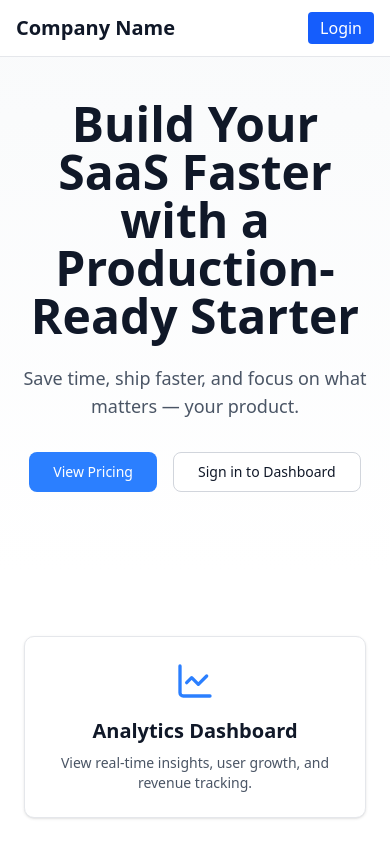
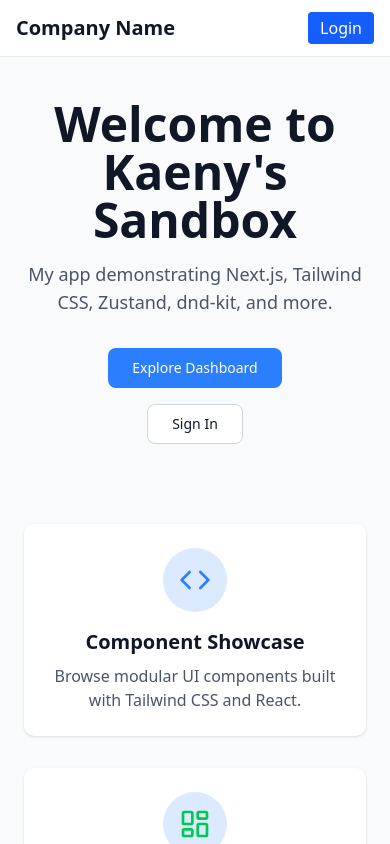
Before and after one commit to kitocole/nextjs-dashboard, a Next.js app: page / in a window 390 px wide. Built offline with nearby package versions, Linux system fonts and the light colour scheme; no server answers.

Commit message:
fix mobile and home page

```diff
--- a/app/(protected)/dashboard/page.tsx
+++ b/app/(protected)/dashboard/page.tsx
@@ -12,6 +12,7 @@ import {
   UserPlus,
   CreditCard,
   UserX,
+  GripVertical,
 } from 'lucide-react';
 import { SkeletonChart } from '@/components/dashboard/SkeletonChart';
 import { UserTypePie } from '@/components/dashboard/UserTypePie';
@@ -25,7 +26,13 @@ import {
   useSensors,
   DragEndEvent,
 } from '@dnd-kit/core';
-import { arrayMove, SortableContext, sortableKeyboardCoordinates } from '@dnd-kit/sortable';
+import {
+  arrayMove,
+  SortableContext,
+  sortableKeyboardCoordinates,
+  useSortable,
+} from '@dnd-kit/sortable';
+import { CSS } from '@dnd-kit/utilities';
 import SortableCard from '@/components/dashboard/SortableCard';
 
 export default function DashboardPage() {
@@ -48,6 +55,16 @@ export default function DashboardPage() {
       ) as string[];
     }
     return ['revenue', 'users', 'retention', 'signups', 'subscriptions', 'churn'];
+  });
+
+  // --- Charts DnD setup ---
+  const [charts, setCharts] = useState<string[]>(() => {
+    if (typeof window !== 'undefined') {
+      return JSON.parse(
+        localStorage.getItem('dashboard-charts') || '["line","pie","bar"]',
+      ) as string[];
+    }
+    return ['line', 'pie', 'bar'];
   });
 
   const cardDetails: Record<string, StatCardProps> = useMemo(
@@ -113,7 +130,8 @@ export default function DashboardPage() {
     useSensor(PointerSensor),
     useSensor(KeyboardSensor, { coordinateGetter: sortableKeyboardCoordinates }),
   );
-  const handleDragEnd = (event: DragEndEvent) => {
+
+  const handleCardDragEnd = (event: DragEndEvent) => {
     const { active, over } = event;
     if (over && active.id !== over.id) {
       setCards((items) => {
@@ -126,10 +144,27 @@ export default function DashboardPage() {
     }
   };
 
+  const handleChartDragEnd = (event: DragEndEvent) => {
+    const { active, over } = event;
+    if (over && active.id !== over.id) {
+      setCharts((items) => {
+        const oldIndex = items.indexOf(active.id as string);
+        const newIndex = items.indexOf(over.id as string);
+        const reordered = arrayMove(items, oldIndex, newIndex);
+        localStorage.setItem('dashboard-charts', JSON.stringify(reordered));
+        return reordered;
+      });
+    }
+  };
+
   return (
     <div className="flex flex-col gap-8 bg-white p-8 text-gray-900 md:p-10 dark:bg-gray-900 dark:text-gray-100">
       {/* Stat cards */}
-      <DndContext sensors={sensors} collisionDetection={closestCenter} onDragEnd={handleDragEnd}>
+      <DndContext
+        sensors={sensors}
+        collisionDetection={closestCenter}
+        onDragEnd={handleCardDragEnd}
+      >
         <SortableContext items={cards}>
           <div className="animate-fade-in grid grid-cols-[repeat(auto-fit,minmax(240px,1fr))] gap-6">
             {loading || !stats
@@ -145,12 +180,48 @@ export default function DashboardPage() {
       {loading ? (
         <SkeletonChart />
       ) : (
-        <div className="animate-fade-in grid gap-6 md:grid-cols-2">
-          <Chart />
-          <UserTypePie />
-          <NewSignupsBar />
-        </div>
+        <DndContext
+          sensors={sensors}
+          collisionDetection={closestCenter}
+          onDragEnd={handleChartDragEnd}
+        >
+          <SortableContext items={charts}>
+            <div className="animate-fade-in grid gap-6 md:grid-cols-2">
+              {charts.map((id) => (
+                <SortableChartItem key={id} id={id}>
+                  {
+                    {
+                      line: <Chart />,
+                      pie: <UserTypePie />,
+                      bar: <NewSignupsBar />,
+                    }[id]
+                  }
+                </SortableChartItem>
+              ))}
+            </div>
+          </SortableContext>
+        </DndContext>
       )}
     </div>
   );
 }
+
+// Sortable wrapper for chart components with drag-handle
+function SortableChartItem({ id, children }: { id: string; children: React.ReactNode }) {
+  const { attributes, listeners, setNodeRef, transform, transition } = useSortable({ id });
+  const style = {
+    transform: CSS.Transform.toString(transform),
+    transition,
+    position: 'relative' as const,
+  };
+  return (
+    <div ref={setNodeRef} style={style}>
+      <GripVertical
+        {...attributes}
+        {...listeners}
+        className="absolute top-2 right-2 cursor-grab text-gray-500 hover:text-gray-700 dark:text-gray-400 dark:hover:text-gray-200"
+      />
+      {children}
+    </div>
+  );
+}
--- a/app/(protected)/layout.tsx
+++ b/app/(protected)/layout.tsx
@@ -11,11 +11,10 @@ export default async function ProtectedLayout({ children }: { children: ReactNod
 
   return (
     <div className="flex flex-1 flex-col md:flex-row">
-      {/* Sidebar */}
-      <aside className="sticky top-[2.5rem] h-[calc(100vh-2.5rem)] bg-white dark:bg-gray-900">
+      {/* desktop-only sidebar */}
+      <aside className="sticky top-[2.5rem] hidden h-[calc(100vh-2.5rem)] bg-white md:block dark:bg-gray-900">
         <Sidebar />
       </aside>
-
       {/* Main content area flips light↔dark */}
       <div className="flex flex-1 flex-col overflow-hidden bg-white dark:bg-gray-900">
         <main className="flex-1 overflow-y-auto p-4 md:p-8">{children}</main>
--- a/app/layout.tsx
+++ b/app/layout.tsx
@@ -3,6 +3,7 @@ import './globals.css';
 import { Navbar } from '@/components/layout/Navbar';
 import { SidebarResizeHandler } from '@/components/layout/SidebarResizeHandler';
 import { Providers } from './providers';
+
 export const metadata = {
   title: 'Sandbox App',
   description: 'Kaenys Sandbox App',
@@ -13,14 +14,18 @@ export const metadata = {
     apple: '/assets/favicon.svg', // <link rel="apple-touch-icon">
   },
 };
+
 export default function RootLayout({ children }: { children: React.ReactNode }) {
   return (
     <html lang="en" className="h-full" suppressHydrationWarning>
       <body className="flex h-full flex-col">
         <Providers>
+          {/* Nav + (invisible on mobile) sidebar handler */}
           <Navbar />
           <SidebarResizeHandler />
-          <main className="mt-5 flex-1 overflow-hidden">{children}</main>
+
+          {/* allow vertical scrolling */}
+          <main className="mt-5 flex-1 overflow-y-auto">{children}</main>
         </Providers>
       </body>
     </html>
--- a/app/page.tsx
+++ b/app/page.tsx
@@ -1,100 +1,79 @@
 // app/page.tsx
-'use client';
-
-import { useSession } from 'next-auth/react';
-import { useRouter } from 'next/navigation';
-import {
-  LineChart,
-  Bell,
-  Settings as Cog,
-  LockKeyhole,
-  ShieldCheck,
-  CreditCard,
-} from 'lucide-react';
+import Link from 'next/link';
+import { Code, LayoutDashboard, Moon, LockKeyhole, ChartPie, Move } from 'lucide-react';
 import { Button } from '@/components/ui/button';
 
-export default function Home() {
-  const { status } = useSession();
-  const router = useRouter();
-  const isAuthenticated = status === 'authenticated';
-
+export default function HomePage() {
   const features = [
     {
-      icon: <LineChart className="h-10 w-10 text-blue-500 dark:text-blue-400" />,
-      title: 'Analytics Dashboard',
-      description: 'View real-time insights, user growth, and revenue tracking.',
+      icon: <Code className="h-8 w-8 text-blue-500 dark:text-blue-400" />,
+      title: 'Component Showcase',
+      description: 'Browse modular UI components built with Tailwind CSS and React.',
     },
     {
-      icon: <Bell className="h-10 w-10 text-blue-500 dark:text-blue-400" />,
-      title: 'Notification System',
-      description: 'Keep users informed with a dynamic notification feed.',
+      icon: <LayoutDashboard className="h-8 w-8 text-green-500 dark:text-green-400" />,
+      title: 'Dynamic Dashboard',
+      description: 'Drag & drop cards, reorder widgets, and customize your view.',
     },
     {
-      icon: <Cog className="h-10 w-10 text-blue-500 dark:text-blue-400" />,
-      title: 'Customizable Settings',
-      description: 'Manage profile, preferences, and account settings easily.',
+      icon: <Moon className="h-8 w-8 text-purple-500 dark:text-purple-400" />,
+      title: 'Dark & Light Mode',
+      description: 'Toggle themes seamlessly with next-themes integration.',
     },
     {
-      icon: <LockKeyhole className="h-10 w-10 text-blue-500 dark:text-blue-400" />,
+      icon: <LockKeyhole className="h-8 w-8 text-red-500 dark:text-red-400" />,
       title: 'Authentication',
-      description: 'Secure login and logout with protected routes.',
+      description: 'Secure login flows via NextAuth (GitHub & Google).',
     },
     {
-      icon: <ShieldCheck className="h-10 w-10 text-blue-500 dark:text-blue-400" />,
-      title: 'Security Features',
-      description: 'Built with security best practices to protect your data.',
+      icon: <ChartPie className="h-8 w-8 text-yellow-500 dark:text-yellow-400" />,
+      title: 'Data Visualization',
+      description: 'Interactive charts powered by React chart libraries.',
     },
     {
-      icon: <CreditCard className="h-10 w-10 text-blue-500 dark:text-blue-400" />,
-      title: 'Pricing Plans',
-      description: 'Simple, flexible pricing for startups and growing businesses.',
+      icon: <Move className="h-8 w-8 text-indigo-500 dark:text-indigo-400" />,
+      title: 'Drag & Drop',
+      description: 'Intuitive interactions powered by dnd-kit.',
     },
   ];
 
   return (
-    <>
-      {/* Hero Section */}
-      <section className="w-full bg-gradient-to-b from-gray-50 to-white py-20 text-center dark:from-gray-950 dark:to-gray-900">
-        <div className="flex flex-col items-center justify-center px-4">
-          <h1 className="mb-6 max-w-4xl text-5xl font-extrabold text-gray-900 dark:text-gray-100">
-            Build Your SaaS Faster with a Production-Ready Starter
-          </h1>
-          <p className="mb-8 max-w-2xl text-lg text-gray-600 dark:text-gray-400">
-            Save time, ship faster, and focus on what matters — your product.
-          </p>
-          <div className="flex flex-wrap justify-center gap-4">
-            <Button size="lg" onClick={() => router.push('/pricing')}>
-              View Pricing
+    <main className="flex flex-col items-center justify-center space-y-20 bg-gray-50 px-6 py-20 dark:bg-gray-900">
+      {/* Hero */}
+      <section className="max-w-3xl text-center">
+        <h1 className="mb-4 text-5xl font-extrabold text-gray-900 dark:text-gray-100">
+          Welcome to Kaeny&apos;s Sandbox
+        </h1>
+        <p className="mb-8 text-lg text-gray-600 dark:text-gray-300">
+          My app demonstrating Next.js, Tailwind CSS, Zustand, dnd-kit, and more.
+        </p>
+        <div className="flex flex-col justify-center gap-4 sm:flex-row">
+          <Link href="/dashboard">
+            <Button size="lg">Explore Dashboard</Button>
+          </Link>
+          <Link href="/login">
+            <Button size="lg" variant="outline">
+              Sign In
             </Button>
-
-            {isAuthenticated ? (
-              <Button size="lg" variant="outline" onClick={() => router.push('/dashboard')}>
-                View Dashboard
-              </Button>
-            ) : (
-              <Button size="lg" variant="outline" onClick={() => router.push('/login')}>
-                Sign in to Dashboard
-              </Button>
-            )}
-          </div>
+          </Link>
         </div>
       </section>
 
-      {/* Features Section */}
-      <section className="animate-fade-in mx-auto grid w-full max-w-6xl grid-cols-1 gap-8 px-6 py-16 sm:grid-cols-2 md:grid-cols-3">
-        {features.map((feat, i) => (
+      {/* Features */}
+      <section className="grid w-full max-w-6xl grid-cols-1 gap-8 sm:grid-cols-2 md:grid-cols-3">
+        {features.map((feat) => (
           <div
-            key={i}
-            className="flex flex-col items-center rounded-lg border bg-white p-6 text-center shadow-sm transition-shadow hover:shadow-md dark:border-gray-700 dark:bg-gray-900"
+            key={feat.title}
+            className="flex flex-col items-center rounded-lg bg-white p-6 shadow-sm transition hover:shadow-md dark:bg-gray-800"
           >
-            {feat.icon}
-            <h2 className="mt-4 text-xl font-bold text-gray-900 dark:text-gray-100">
+            <div className="mb-4 rounded-full bg-blue-100 p-4 dark:bg-blue-900">{feat.icon}</div>
+            <h3 className="mb-2 text-xl font-semibold text-gray-900 dark:text-gray-100">
               {feat.title}
-            </h2>
-            <p className="mt-2 text-sm text-gray-600 dark:text-gray-400">{feat.description}</p>
+            </h3>
+            <p className="text-center text-gray-600 dark:text-gray-300">{feat.description}</p>
           </div>
         ))}
       </section>
-    </>
+    </main>
   );
 }
```
Also changed, not shown: app/(protected)/users/page.tsx (+14 -21 lines).
